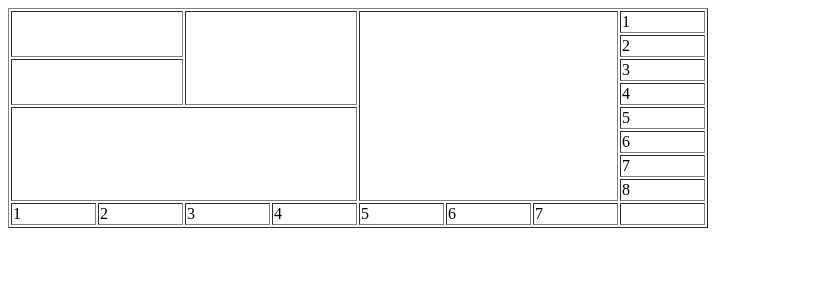
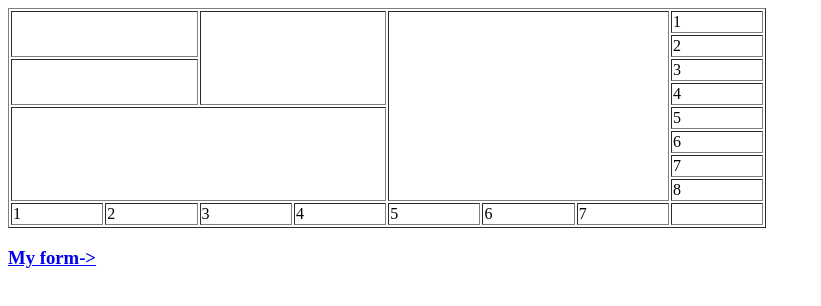
Before and after one commit to victoria29/form-page, a plain HTML site: page index2.html in a window 1280 px wide. Shown: the whole page, without its empty margins (0-821 px from the left). Drawn offline with Linux system fonts and the light colour scheme.

Commit message:
Some changes

```diff
--- a/index2.html
+++ b/index2.html
@@ -3,9 +3,17 @@
 <head>
     <meta charset="UTF-8">
     <title>My Table</title>
+    <style>
+   table {
+    width: 60%; /* Ширина таблицы в процентах */
+   }
+
+  </style>
+    <link rel="shortcut icon" href="img/favicon.ico" type="image/x-icon">
+    <link rel="icon" href="img/favicon.ico" type="image/x-icon">
 </head>
 <body>
-    <table border="1" width="700" height="100">
+    <table border="1">
         <tr>
             <td colspan="2" rowspan="2"></td>
             <td colspan="2" rowspan="4"></td>
@@ -47,5 +55,6 @@
             <td></td>
         </tr>
     </table>
+    <h3><a href="index.html">  My form-> </a><h3>
 </body>
 </html>
```
Also changed, not shown: index.html (+3 -1 lines).
